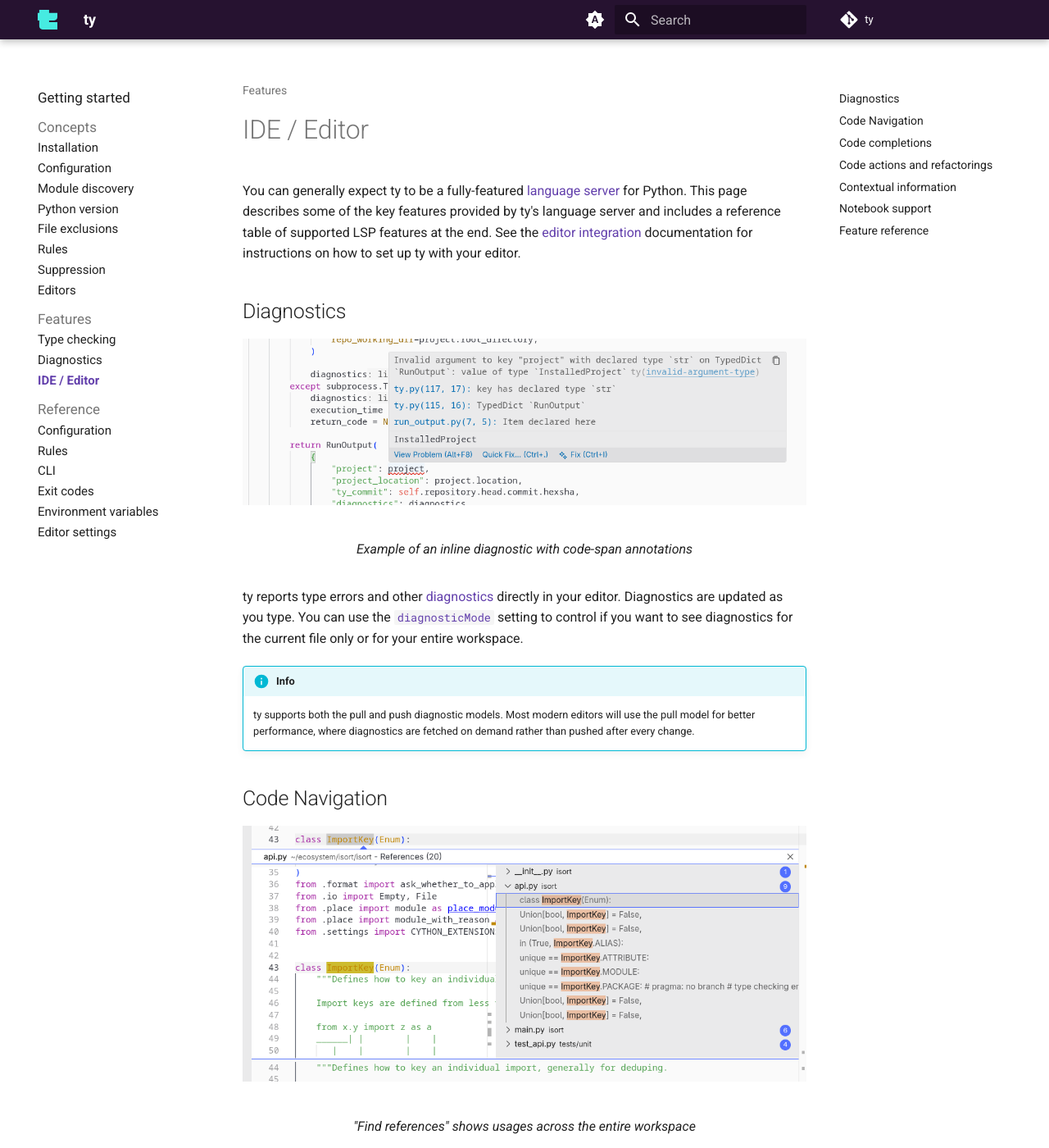
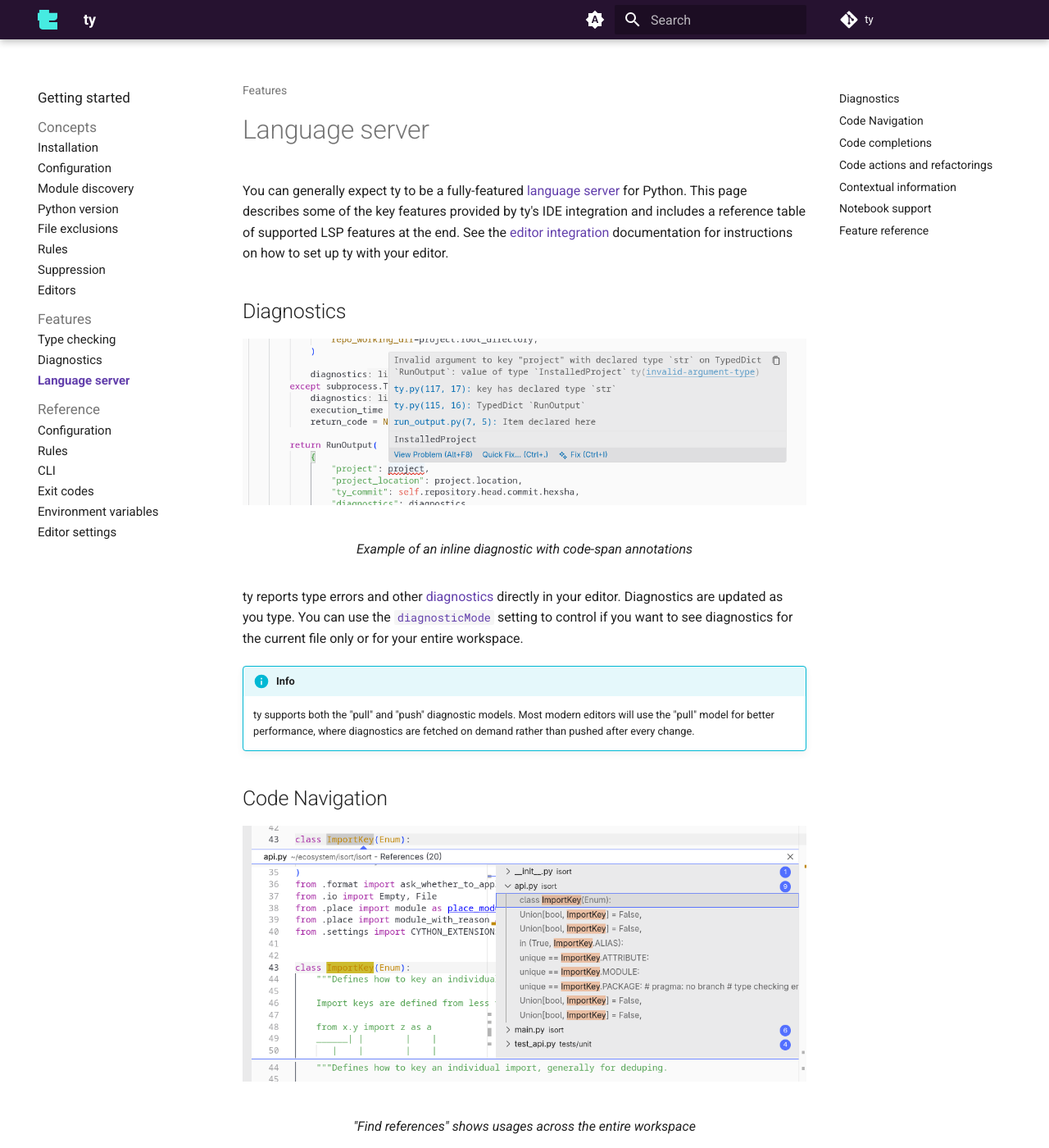
Before and after one commit to astral-sh/ty, an MkDocs documentation site: the page built from docs/features/language-server.md, in a window 1280 px wide and 1400 px high. Shown: the whole window at 82% size. Built offline with MkDocs 1.6.1 and Material for MkDocs 9.7.7, drawn with Linux system fonts in a browser that asks for light colours; comment, search, counter and statistics services are not loaded; some of the changed text lies outside the part shown.

Commit message:
Minor review findings

```diff
--- a/docs/features/editor.md
+++ b/docs/features/language-server.md
@@ -1,7 +1,7 @@
-# IDE / Editor
+# Language server
 
 You can generally expect ty to be a fully-featured [language server] for Python.
-This page describes some of the key features provided by ty's language server and includes
+This page describes some of the key features provided by ty's IDE integration and includes
 a reference table of supported LSP features at the end.
 See the [editor integration](../editors.md) documentation for instructions on how to set up ty
 with your editor.
@@ -20,7 +20,7 @@
 
 !!! info
 
-    ty supports both the pull and push diagnostic models. Most modern editors will use the pull model
+    ty supports both the "pull" and "push" diagnostic models. Most modern editors will use the "pull" model
     for better performance, where diagnostics are fetched on demand rather than pushed after every
     change.
 
--- a/mkdocs.yml
+++ b/mkdocs.yml
@@ -94,7 +94,7 @@
   - Features:
       - Type checking: features/type-checking.md
       - Diagnostics: features/diagnostics.md
-      - IDE / Editor: features/editor.md
+      - Language server: features/language-server.md
   - Reference:
       - Configuration: reference/configuration.md
       - Rules: reference/rules.md
```
Also changed, not shown: other parts of docs/features/language-server.md (+2 -1 lines).
